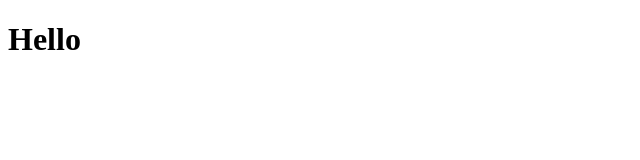
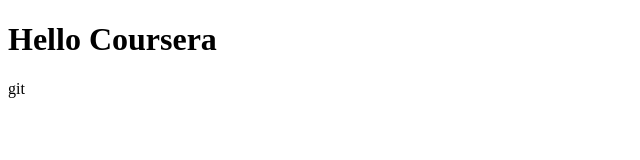
Before and after one commit to VanshSinha18/test, a plain HTML site: page site/index.html in a window 1280 px wide. Shown: the whole page, without its empty margins (0-640 px from the left). Drawn offline with Linux system fonts and the light colour scheme.

Commit message:
Small changes to index

```diff
--- a/site/index.html
+++ b/site/index.html
@@ -1,9 +1,9 @@
 <!DOCTYPE html>
 <html>
 <head>
-	<title>Hello Vansh</title>
+	<title>Hello Coursera</title>
 </head>
 <body>
-<h1>Hello </h1>
+<h1>Hello Coursera</h1>
 </body>
-</html>
+</html>git
```
